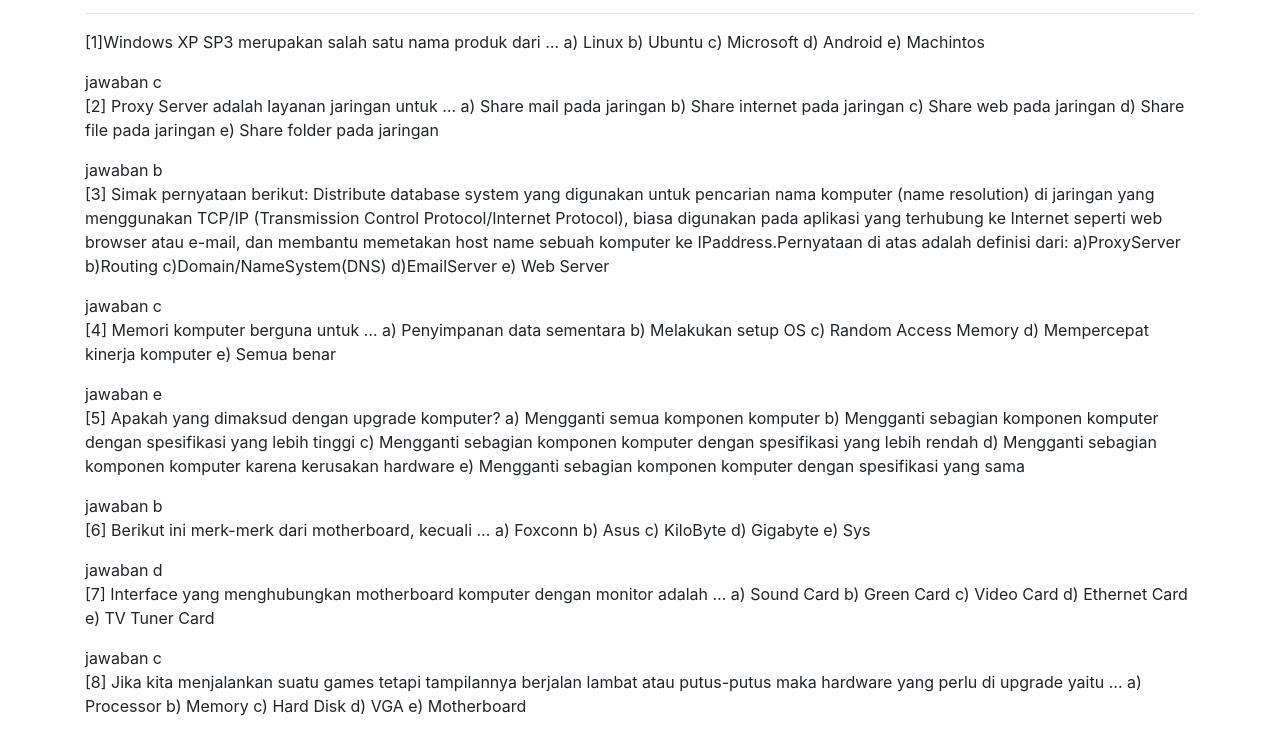
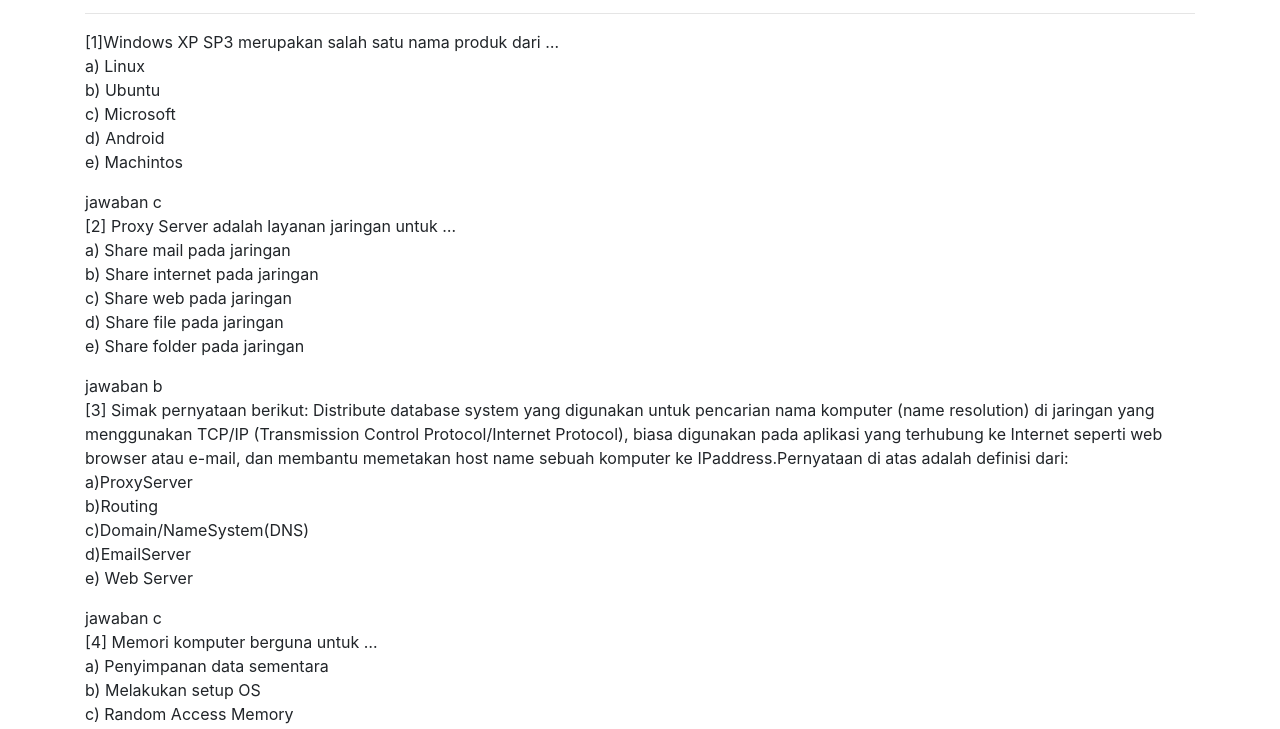
Before and after one commit to reinhartxtkj1/reinhartxtkj1.github.io, a plain HTML site: page index.html in a window 1280 px wide. Shown: the part 51-780 px from the top of the page. Drawn offline with nearby package versions, Linux system fonts and the light colour scheme.

Commit message:
Update index.html

```diff
--- a/index.html
+++ b/index.html
@@ -17,68 +17,68 @@
   <hr>
 
 <p>
-[1]Windows XP SP3 merupakan salah satu nama produk dari …
-  a) Linux
-  b) Ubuntu
-  c) Microsoft
-  d) Android
-  e) Machintos
+[1]Windows XP SP3 merupakan salah satu nama produk dari … <br>
+  a) Linux <br>
+  b) Ubuntu <br>
+  c) Microsoft <br>
+  d) Android <br>
+  e) Machintos <br>
 </p>
 
   jawaban c
 
 
     <p>
-[2] Proxy Server adalah layanan jaringan untuk …
-      a) Share mail pada jaringan
-b) Share internet pada jaringan
-c) Share web pada jaringan
-d) Share file pada jaringan
-e) Share folder pada jaringan
+[2] Proxy Server adalah layanan jaringan untuk … <br>
+a) Share mail pada jaringan <br>
+b) Share internet pada jaringan <br>
+c) Share web pada jaringan <br>
+d) Share file pada jaringan <br>
+e) Share folder pada jaringan <br>
     </p>
 
   jawaban b
 
 <p>
-[3] Simak pernyataan berikut: Distribute database system yang digunakan untuk pencarian nama komputer (name resolution) di jaringan yang menggunakan TCP/IP (Transmission Control Protocol/Internet Protocol), biasa digunakan pada aplikasi yang terhubung ke Internet seperti web browser atau e-mail, dan membantu memetakan host name sebuah komputer ke IPaddress.Pernyataan di atas adalah definisi dari:
-a)ProxyServer
-b)Routing
-c)Domain/NameSystem(DNS)
-d)EmailServer
-e) Web Server
+[3] Simak pernyataan berikut: Distribute database system yang digunakan untuk pencarian nama komputer (name resolution) di jaringan yang menggunakan TCP/IP (Transmission Control Protocol/Internet Protocol), biasa digunakan pada aplikasi yang terhubung ke Internet seperti web browser atau e-mail, dan membantu memetakan host name sebuah komputer ke IPaddress.Pernyataan di atas adalah definisi dari: <br>
+a)ProxyServer <br>
+b)Routing <br>
+c)Domain/NameSystem(DNS) <br>
+d)EmailServer <br>
+e) Web Server <br>
  </p>
 
   jawaban c
 
       <p>
-[4] Memori komputer berguna untuk …
-a) Penyimpanan data sementara
-b) Melakukan setup OS
-c) Random Access Memory
-d) Mempercepat kinerja komputer
-e) Semua benar
+[4] Memori komputer berguna untuk … <br>
+a) Penyimpanan data sementara <br>
+b) Melakukan setup OS <br>
+c) Random Access Memory <br>
+d) Mempercepat kinerja komputer <br>
+e) Semua benar <br>
  </p>
 
   jawaban e
 
       <p>
-[5] Apakah yang dimaksud dengan upgrade komputer?
-a) Mengganti semua komponen komputer
-b) Mengganti sebagian komponen komputer dengan spesifikasi yang lebih tinggi
-c) Mengganti sebagian komponen komputer dengan spesifikasi yang lebih rendah
-d) Mengganti sebagian komponen komputer karena kerusakan hardware
-e) Mengganti sebagian komponen komputer dengan spesifikasi yang sama
+[5] Apakah yang dimaksud dengan upgrade komputer? <br>
+a) Mengganti semua komponen komputer <br>
+b) Mengganti sebagian komponen komputer dengan spesifikasi yang lebih tinggi <br>
+c) Mengganti sebagian komponen komputer dengan spesifikasi yang lebih rendah <br>
+d) Mengganti sebagian komponen komputer karena kerusakan hardware <br>
+e) Mengganti sebagian komponen komputer dengan spesifikasi yang sama <br>
  </p>
 
   jawaban b
 
 <p>
-[6] Berikut ini merk-merk dari motherboard, kecuali …
-a) Foxconn
-b) Asus
-c) KiloByte
-d) Gigabyte
-e) Sys
+[6] Berikut ini merk-merk dari motherboard, kecuali … <br>
+a) Foxconn <br>
+b) Asus <br>
+c) KiloByte <br>
+d) Gigabyte <br>
+e) Sys <br>
  </p>
 
   jawaban d
```
